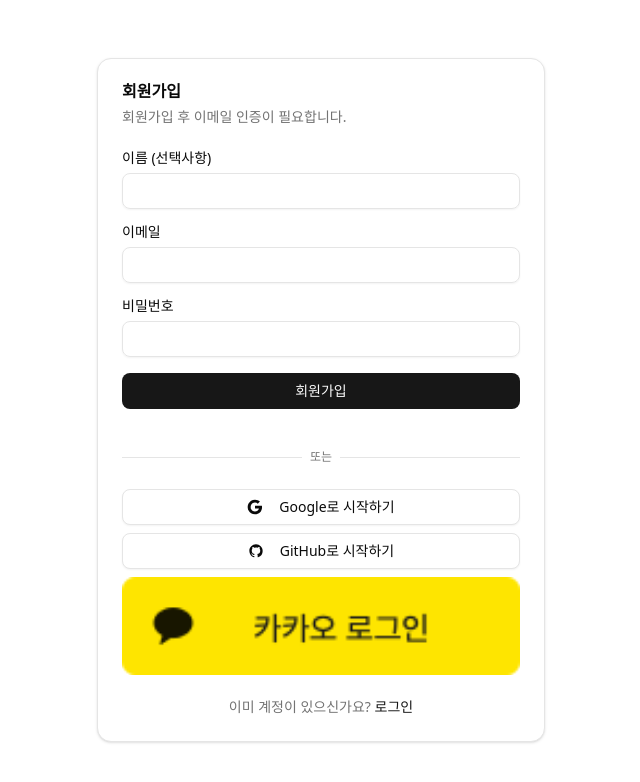
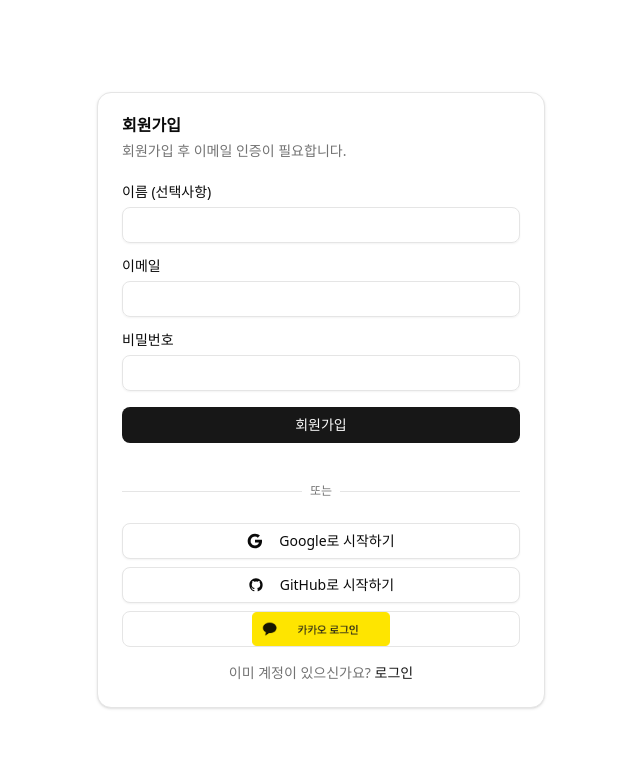
Before and after one commit to rmswo87/autobot, a React (Vite) app: page /signup in a window 1280 px wide. Shown: the top 782 px of the page, without its empty margins (319-959 px from the left). Built offline with nearby package versions, Linux system fonts and the light colour scheme; no server answers.

Commit message:
Fix Kakao button size and add OAuth troubleshooting guide

```diff
--- a/src/features/auth/components/LoginForm.tsx
+++ b/src/features/auth/components/LoginForm.tsx
@@ -154,7 +154,7 @@
               </Button>
               <button
                 type="button"
-                className="w-full relative overflow-hidden rounded-md hover:opacity-90 transition-opacity disabled:opacity-50 disabled:cursor-not-allowed"
+                className="w-full h-9 relative overflow-hidden rounded-md border border-input bg-background hover:bg-accent hover:text-accent-foreground disabled:opacity-50 disabled:cursor-not-allowed flex items-center justify-center transition-colors"
                 onClick={async () => {
                   try {
                     await signInWithKakao()
@@ -169,7 +169,7 @@
                 <img
                   src="/kakao_login_medium_narrow.png"
                   alt="카카오 로그인"
-                  className="w-full h-auto"
+                  className="h-full w-auto object-contain"
                 />
               </button>
             </div>
--- a/src/features/auth/components/SignupForm.tsx
+++ b/src/features/auth/components/SignupForm.tsx
@@ -167,7 +167,7 @@
               </Button>
               <button
                 type="button"
-                className="w-full relative overflow-hidden rounded-md hover:opacity-90 transition-opacity disabled:opacity-50 disabled:cursor-not-allowed"
+                className="w-full h-9 relative overflow-hidden rounded-md border border-input bg-background hover:bg-accent hover:text-accent-foreground disabled:opacity-50 disabled:cursor-not-allowed flex items-center justify-center transition-colors"
                 onClick={async () => {
                   try {
                     await signInWithKakao()
@@ -182,7 +182,7 @@
                 <img
                   src="/kakao_login_medium_narrow.png"
                   alt="카카오 로그인"
-                  className="w-full h-auto"
+                  className="h-full w-auto object-contain"
                 />
               </button>
             </div>
```
Also changed, not shown: 2 other files (tests, documents, lock files or other folders).
